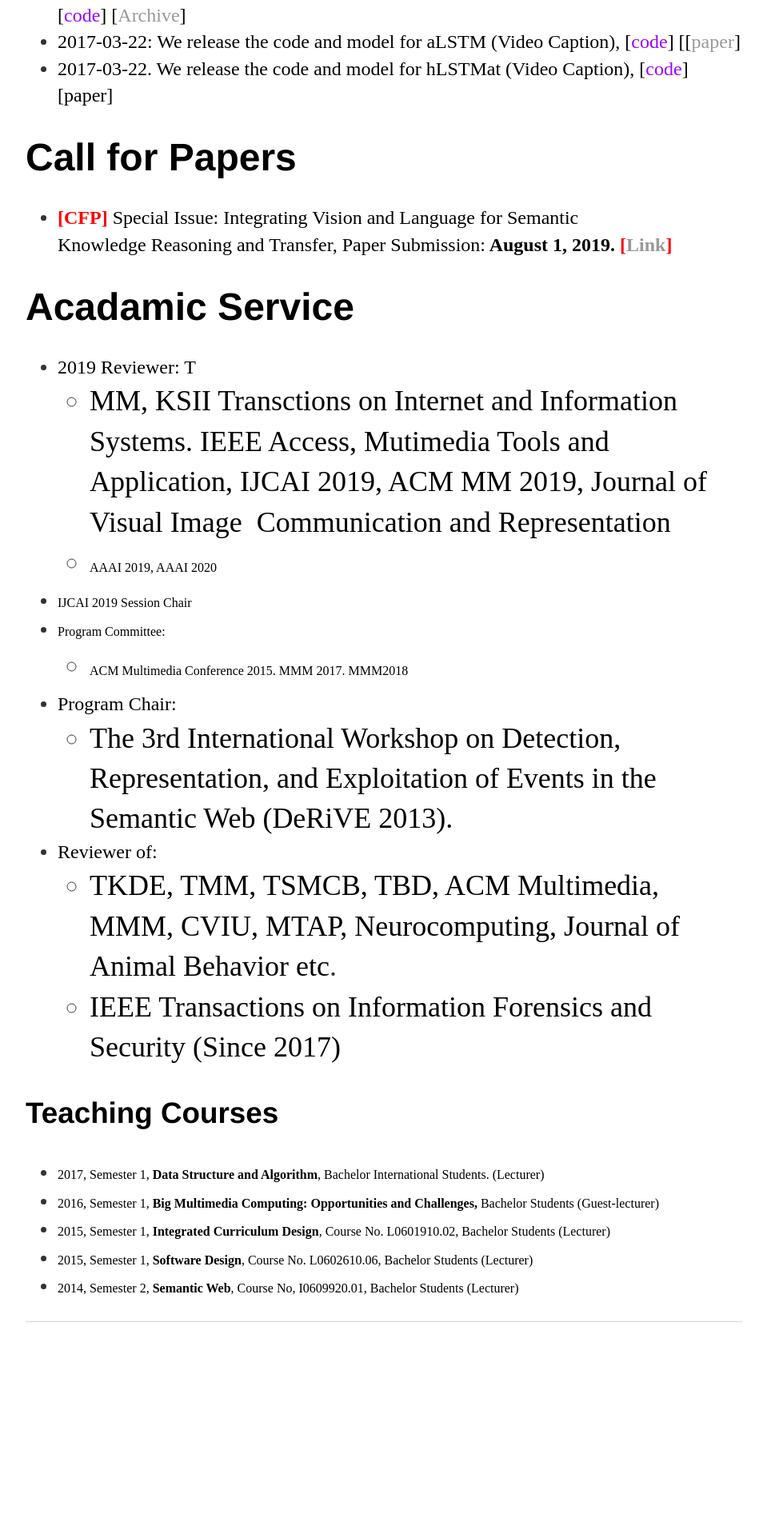
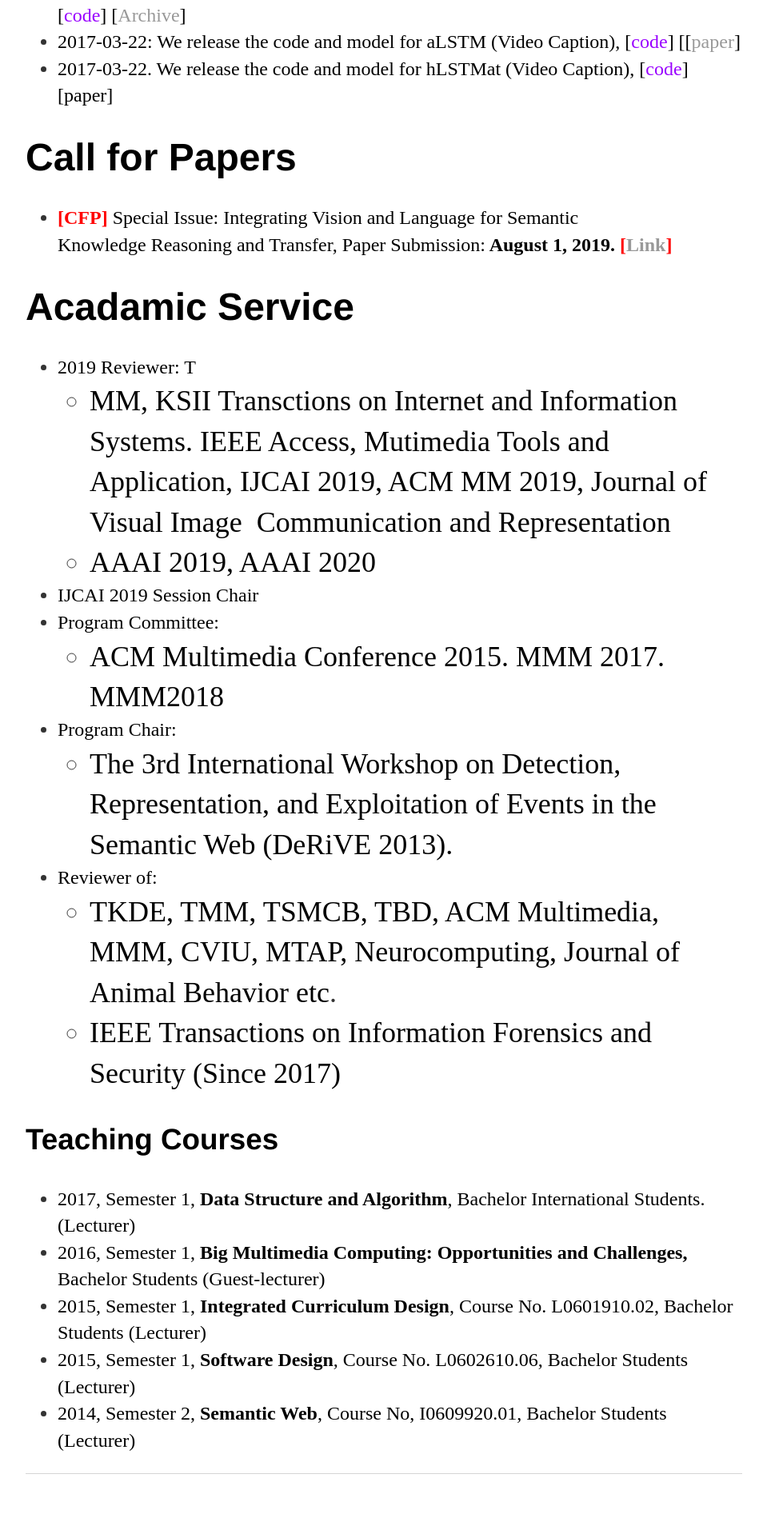
Before and after one commit to lianliGao/lianligao.github.io, a Jekyll site: the page built from index.html, in a window 1280 px wide. Shown: the part 2451-4354 px from the top of the page at 80% size, without its empty margins (160-1119 px from the left). Built offline with Jekyll 4.4.1, drawn with Linux system fonts in a browser that asks for light colours; before the commit the page ends 4164 px from its top, so only the background shows below that.

Commit message:
Update index.html

```diff
--- a/index.html
+++ b/index.html
@@ -86,19 +86,34 @@
 
 <h1> Acadamic Service</h1>
 	<ul>
-		<li><font color="#000000" >2019 Reviewer: T</font></li><ul><li><font color="#000000" >MM, KSII Transctions on Internet and Information Systems. IEEE Access, Mutimedia Tools and Application, IJCAI 2019, ACM MM 2019, Journal of Visual Image&nbsp; Communication and Representation</font></li><li><font color="#000000" face="times new roman, serif" size="3">AAAI 2019, AAAI 2020</font></li></ul><li><font color="#000000" face="times new roman, serif" size="3"><span>IJCAI 2019 Session Chair&nbsp;</span></font></li><li><font color="#000000" face="times new roman, serif" size="3">Program Committee:&nbsp;</font></li><ul><li><font color="#000000" face="times new roman, serif" size="3"><span>ACM Multimedia Conference 2015. MMM 2017. MMM2018</span></font></li></ul>
-		<li><font color="#000000"><span>Program Chair:&nbsp;</span></font></li><ul><li><font color="#000000" ><span>The 3rd International Workshop on Detection, Representation, and Exploitation of Events in the Semantic Web (DeRiVE 2013).</span></font></li></ul>
-		<li><font><font color="#000000">Reviewer of:&nbsp;</font></font></li><ul><li><font ><font color="#000000">TKDE, TMM, TSMCB, TBD, ACM Multimedia, MMM, CVIU, MTAP,&nbsp;Neurocomputing,&nbsp;Journal of Animal Behavior etc</font>.</font></li>
-		<li><font color="#000000">IEEE Transactions&nbsp;on Information Forensics and Security (Since 2017)</font></li></ul>
+		<li><font color="#000000" >2019 Reviewer: T</font></li>
+			<ul>
+				<li><font color="#000000" >MM, KSII Transctions on Internet and Information Systems. IEEE Access, Mutimedia Tools and Application, IJCAI 2019, ACM MM 2019, Journal of Visual Image&nbsp; Communication and Representation</font></li>
+				<li><font color="#000000">AAAI 2019, AAAI 2020</font></li>
+			</ul>
+		<li><font color="#000000"><span>IJCAI 2019 Session Chair&nbsp;</span></font></li>
+		<li><font color="#000000">Program Committee:&nbsp;</font></li>
+			<ul>
+				<li><font color="#000000" ><span>ACM Multimedia Conference 2015. MMM 2017. MMM2018</span></font></li>
+			</ul>
+		<li><font color="#000000"><span>Program Chair:&nbsp;</span></font></li>
+			<ul>
+				<li><font color="#000000" ><span>The 3rd International Workshop on Detection, Representation, and Exploitation of Events in the Semantic Web (DeRiVE 2013).</span></font></li>
+			</ul>
+		<li><font><font color="#000000">Reviewer of:&nbsp;</font></font></li>
+			<ul>
+				<li><font ><font color="#000000">TKDE, TMM, TSMCB, TBD, ACM Multimedia, MMM, CVIU, MTAP,&nbsp;Neurocomputing,&nbsp;Journal of Animal Behavior etc</font>.</font></li>
+				<li><font color="#000000">IEEE Transactions&nbsp;on Information Forensics and Security (Since 2017)</font></li>
+			</ul>
 	</ul>
 
 	<h3>Teaching Courses</h3>
 	<ul>
-		<li><font color="#000000" face="times new roman, serif" size="3">2017, Semester 1, <b>Data Structure and Algorithm</b>, Bachelor International Students. (Lecturer)</font></li>
-		<li><font color="#000000" face="times new roman, serif" size="3">2016, Semester 1, <b>Big Multimedia Computing: Opportunities and Challenges, </b>Bachelor Students (Guest-lecturer)&nbsp;</font></li>
-		<li><font color="#000000" face="times new roman, serif" size="3">2015, Semester 1, <b>Integrated Curriculum Design</b>, Course No. L0601910.02,&nbsp;</font><font color="#000000" face="times new roman, serif" size="3">Bachelor Students (Lecturer)</font></li>
-		<li><font color="#000000" face="times new roman, serif" size="3">2015, Semester 1, <b>Software Design</b>, Course No. L0602610.06,&nbsp;</font><font color="#000000" face="times new roman, serif" size="3">Bachelor Students (Lecturer)</font></li>
-		<li><font color="#000000" face="times new roman, serif" size="3">2014, Semester 2, <b>Semantic Web</b>, Course No, I0609920.01, Bachelor Students (Lecturer)</font></li>
+		<li><font color="#000000" >2017, Semester 1, <b>Data Structure and Algorithm</b>, Bachelor International Students. (Lecturer)</font></li>
+		<li><font color="#000000" >2016, Semester 1, <b>Big Multimedia Computing: Opportunities and Challenges, </b>Bachelor Students (Guest-lecturer)&nbsp;</font></li>
+		<li><font color="#000000" >2015, Semester 1, <b>Integrated Curriculum Design</b>, Course No. L0601910.02,&nbsp;</font><font color="#000000" >Bachelor Students (Lecturer)</font></li>
+		<li><font color="#000000" >2015, Semester 1, <b>Software Design</b>, Course No. L0602610.06,&nbsp;</font><font color="#000000" >Bachelor Students (Lecturer)</font></li>
+		<li><font color="#000000" >2014, Semester 2, <b>Semantic Web</b>, Course No, I0609920.01, Bachelor Students (Lecturer)</font></li>
 	</ul>
 
 
```
